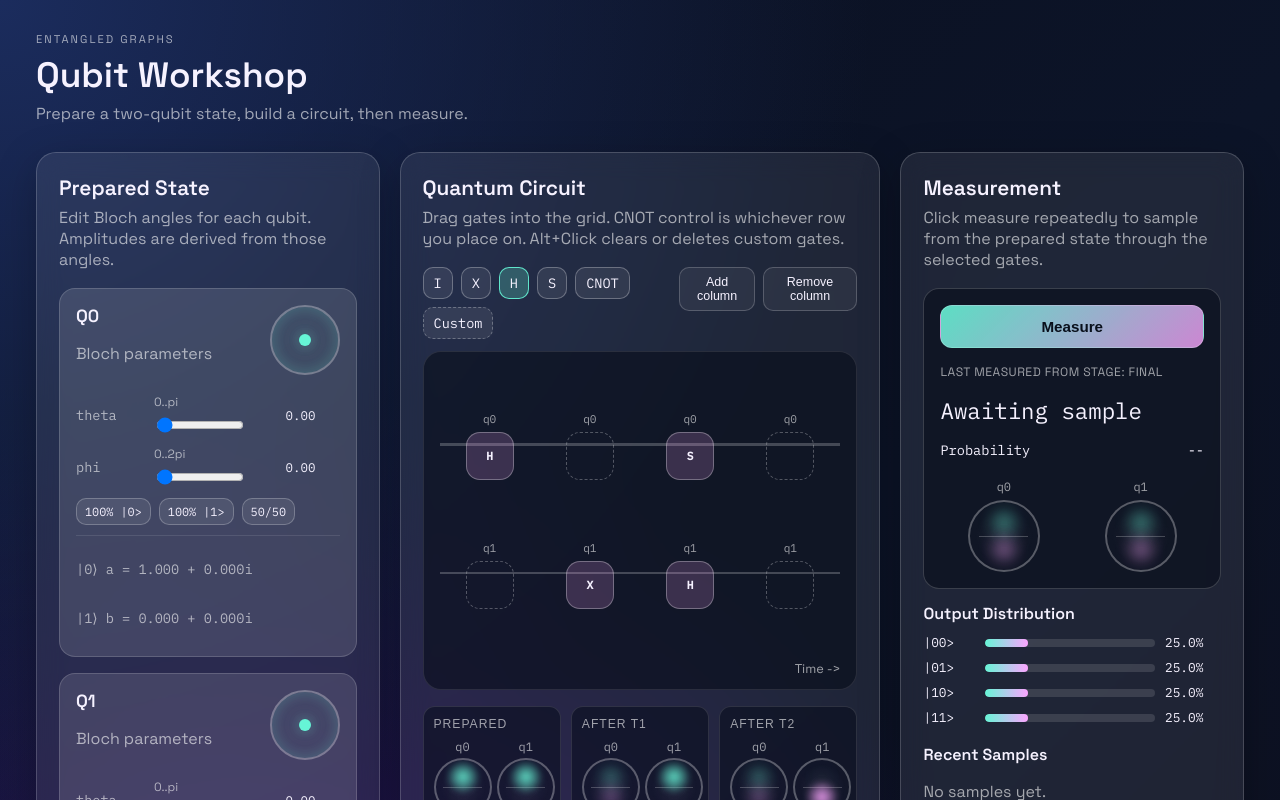
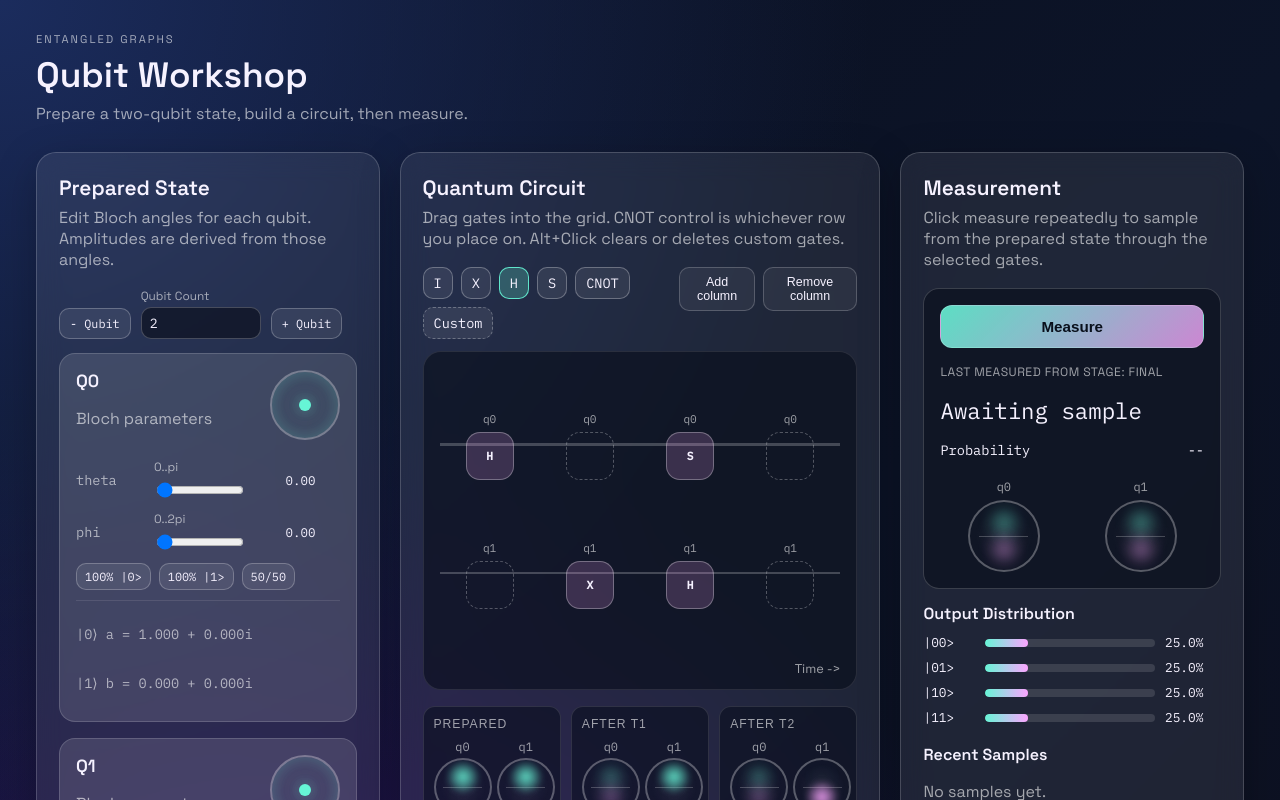
Before and after one commit to nomicflux/entangled-graphs, a Vue app: page / in a window 1280 px wide. Shown: the top 800 px of the page. Built offline with nearby package versions, Linux system fonts and the light colour scheme.

Commit message:
qubit addition/removal - phase 1

```diff
--- /dev/null
+++ b/src/basis.ts
@@ -0,0 +1,16 @@
+import type { BasisLabel } from "./types";
+
+export function basisLabel(index: number, qubitCount: number): BasisLabel {
+  return index.toString(2).padStart(qubitCount, "0");
+}
+
+export function basisLabels(qubitCount: number): BasisLabel[] {
+  const total = 1 << qubitCount;
+  const labels: BasisLabel[] = [];
+
+  for (let index = 0; index < total; index += 1) {
+    labels.push(basisLabel(index, qubitCount));
+  }
+
+  return labels;
+}
--- a/src/components/CircuitPanel.vue
+++ b/src/components/CircuitPanel.vue
@@ -189,7 +189,7 @@
 </template>
 
 <script setup lang="ts">
-import { reactive, ref } from "vue";
+import { computed, reactive, ref } from "vue";
 import type { CircuitColumn, GateCell, GateId, Operator, QubitRow } from "../types";
 import {
   appendColumn,
@@ -198,6 +198,7 @@ import {
   deleteCustomOperator,
   gateAt,
   gateLabel,
+  qubitCount,
   removeLastColumn,
   selectedStage,
   setGateAt,
@@ -210,8 +211,10 @@ import * as complex from "../complex";
 import BlochPairView from "./BlochPairView.vue";
 import StageInspector from "./StageInspector.vue";
 
-const builtinAndCnotGates: GateId[] = ["I", "X", "H", "S", "CNOT"];
-const rows: QubitRow[] = [0, 1];
+const builtinAndCnotGates = computed<GateId[]>(() =>
+  qubitCount.value >= 2 ? ["I", "X", "H", "S", "CNOT"] : ["I", "X", "H", "S"],
+);
+const rows = computed<QubitRow[]>(() => (qubitCount.value >= 2 ? [0, 1] : [0]));
 
 const isCustomModalOpen = ref(false);
 const customLabel = ref("");
--- a/src/components/PrepPanel.vue
+++ b/src/components/PrepPanel.vue
@@ -3,6 +3,15 @@
     <div class="panel-header">
       <h2>Prepared State</h2>
       <p>Edit Bloch angles for each qubit. Amplitudes are derived from those angles.</p>
+    </div>
+
+    <div class="qubit-controls">
+      <button type="button" class="qubit-count-btn" @click="removeQubit()" :disabled="qubitCount <= 1">- Qubit</button>
+      <label class="qubit-count-field">
+        Qubit Count
+        <input :value="qubitCount" type="number" min="1" max="8" @change="handleCountInput" />
+      </label>
+      <button type="button" class="qubit-count-btn" @click="addQubit()" :disabled="qubitCount >= 8">+ Qubit</button>
     </div>
 
     <div class="qubit-grid">
@@ -50,7 +59,7 @@
     </div>
 
     <div class="prepared-distribution">
-      <h3>Prepared 2-Qubit Distribution</h3>
+      <h3>Prepared {{ qubitCount }}-Qubit Distribution</h3>
       <div v-for="entry in preparedDistribution" :key="entry.basis" class="prob-row">
         <span>|{{ entry.basis }}></span>
         <div class="prob-bar-wrap">
@@ -63,13 +72,10 @@
 </template>
 
 <script setup lang="ts">
-import { computed } from "vue";
 import type { BlochParams } from "../types";
-import { preparedQubits, preparedTwoQubitState, state } from "../state";
-import { measurement_distribution } from "../quantum";
+import { addQubit, preparedDistribution, preparedQubits, qubitCount, removeQubit, setQubitCount, state } from "../state";
 
 const amplitudes = preparedQubits;
-const preparedDistribution = computed(() => measurement_distribution(preparedTwoQubitState.value));
 const previewRadius = 26;
 
 const dotStyle = (q: BlochParams) => {
@@ -109,5 +115,10 @@ const applyPreset = (index: number, preset: Preset) => {
   entry.phi = 0;
 };
 
+const handleCountInput = (event: Event) => {
+  const target = event.target as HTMLInputElement;
+  setQubitCount(Number.parseInt(target.value, 10));
+};
+
 const formatPercent = (value: number): string => `${(value * 100).toFixed(1)}%`;
 </script>
--- a/src/quantum.ts
+++ b/src/quantum.ts
@@ -10,6 +10,7 @@ import type {
   TwoQubitState,
 } from "./types";
 import * as complex from "./complex";
+import { basisLabels } from "./basis";
 
 export type MeasurementSample = {
   basis: BasisProbability["basis"];
@@ -17,7 +18,7 @@ export type MeasurementSample = {
 };
 export type SingleGateResolver = (gate: SingleGateRef) => Operator | null;
 
-const basisLabels: BasisProbability["basis"][] = ["00", "01", "10", "11"];
+const twoQubitBasisLabels: BasisProbability["basis"][] = basisLabels(2);
 
 export function tensor_product_qubits(q0: Qubit, q1: Qubit): TwoQubitState {
   return [
@@ -102,7 +103,7 @@ export function measurement_distribution(state: TwoQubitState): BasisProbability
   const total = raw.reduce((acc, value) => acc + value, 0);
   const normalized = total > 0 ? raw.map((value) => value / total) : [0, 0, 0, 0];
 
-  return basisLabels.map((basis, index) => ({
+  return twoQubitBasisLabels.map((basis, index) => ({
     basis,
     probability: normalized[index],
   }));
--- a/src/state.ts
+++ b/src/state.ts
@@ -1,5 +1,6 @@
 import { computed, reactive } from "vue";
 import type {
+  BasisProbability,
   BlochParams,
   BuiltinSingleGateId,
   CircuitColumn,
@@ -15,9 +16,12 @@ import type {
 } from "./types";
 import * as complex from "./complex";
 import { H, I, S, X } from "./operator";
+import { basisLabels } from "./basis";
 import { bloch_pair_from_state, measurement_distribution, simulate_columns, tensor_product_qubits } from "./quantum";
 
 const CUSTOM_OPERATOR_STORAGE_KEY = "entangled.custom-operators.v1";
+const MIN_QUBITS = 1;
+const MAX_QUBITS = 8;
 
 const builtinOperatorMap: Record<BuiltinSingleGateId, Operator> = {
   I,
@@ -27,7 +31,7 @@ const builtinOperatorMap: Record<BuiltinSingleGateId, Operator> = {
 };
 
 export type CircuitState = {
-  preparedBloch: [BlochParams, BlochParams];
+  preparedBloch: BlochParams[];
   columns: CircuitColumn[];
   customOperators: CustomOperator[];
   selectedGate: GateId | null;
@@ -38,6 +42,7 @@ export const emptyColumn = (): CircuitColumn => ({ kind: "single", q0: null, q1:
 
 const isBuiltinSingleGate = (gate: string): gate is BuiltinSingleGateId => gate === "I" || gate === "X" || gate === "H" || gate === "S";
 const isSingleGate = (gate: GateCell): gate is SingleGateRef => gate !== null && gate !== "CNOT";
+const zeroBloch: BlochParams = { theta: 0, phi: 0 };
 
 const normalizeOperator = (operator: Operator): Operator => {
   const values = [operator.o00, operator.o01, operator.o10, operator.o11];
@@ -88,10 +93,7 @@ const persistCustomOperators = (customOperators: CustomOperator[]) => {
 };
 
 export const state = reactive<CircuitState>({
-  preparedBloch: [
-    { theta: 0, phi: 0 },
-    { theta: 0, phi: 0 },
-  ],
+  preparedBloch: [{ ...zeroBloch }, { ...zeroBloch }],
   columns: [
     { kind: "single", q0: "H", q1: null },
     { kind: "single", q0: null, q1: "X" },
@@ -110,6 +112,86 @@ export function qubitFromBloch(params: BlochParams): Qubit {
     a: complex.complex(Math.cos(halfTheta), 0),
     b: complex.complex(Math.cos(params.phi) * magnitude, Math.sin(params.phi) * magnitude),
   };
+}
+
+function zeroQubit(): Qubit {
+  return {
+    a: complex.complex(1, 0),
+    b: complex.complex(0, 0),
+  };
+}
+
+function sanitizeColumnsForQubitCount(count: number): void {
+  if (count >= 2) {
+    return;
+  }
+
+  for (let index = 0; index < state.columns.length; index += 1) {
+    const column = state.columns[index];
+    if (column.kind === "cnot") {
+      state.columns[index] = emptyColumn();
+      continue;
+    }
+    column.q1 = null;
+  }
+
+  if (state.selectedGate === "CNOT") {
+    state.selectedGate = null;
+  }
+}
+
+export const qubitCount = computed(() => state.preparedBloch.length);
+
+export function addQubit(): void {
+  if (state.preparedBloch.length >= MAX_QUBITS) {
+    return;
+  }
+  state.preparedBloch.push({ ...zeroBloch });
+}
+
+export function removeQubit(index: number = state.preparedBloch.length - 1): void {
+  if (state.preparedBloch.length <= MIN_QUBITS) {
+    return;
+  }
+
+  const target = Math.max(0, Math.min(index, state.preparedBloch.length - 1));
+  state.preparedBloch.splice(target, 1);
+
+  if (target === 0) {
+    for (let col = 0; col < state.columns.length; col += 1) {
+      const column = state.columns[col];
+      if (column.kind === "cnot") {
+        state.columns[col] = emptyColumn();
+        continue;
+      }
+      column.q0 = column.q1;
+      column.q1 = null;
+    }
+  } else if (target === 1) {
+    for (let col = 0; col < state.columns.length; col += 1) {
+      const column = state.columns[col];
+      if (column.kind === "cnot") {
+        state.columns[col] = emptyColumn();
+      } else {
+        column.q1 = null;
+      }
+    }
+  }
+
+  sanitizeColumnsForQubitCount(state.preparedBloch.length);
+}
+
+export function setQubitCount(nextCount: number): void {
+  const parsed = Number.isFinite(nextCount) ? Math.trunc(nextCount) : state.preparedBloch.length;
+  const clamped = Math.max(MIN_QUBITS, Math.min(MAX_QUBITS, parsed));
+
+  while (state.preparedBloch.length < clamped) {
+    addQubit();
+  }
+
+  while (state.preparedBloch.length > clamped) {
+    removeQubit(state.preparedBloch.length - 1);
+  }
 }
 
 export function gateAt(column: CircuitColumn, row: QubitRow): GateCell {
@@ -141,14 +223,31 @@ const resolveSingleGate = (gate: SingleGateRef): Operator | null => {
   return custom ? custom.operator : null;
 };
 
-export const preparedQubits = computed<[Qubit, Qubit]>(() => [
-  qubitFromBloch(state.preparedBloch[0]),
-  qubitFromBloch(state.preparedBloch[1]),
-]);
+export const preparedQubits = computed<Qubit[]>(() => state.preparedBloch.map(qubitFromBloch));
+
+const simulationPair = computed<[Qubit, Qubit]>(() => [preparedQubits.value[0] ?? zeroQubit(), preparedQubits.value[1] ?? zeroQubit()]);
 
 export const preparedTwoQubitState = computed<TwoQubitState>(() =>
-  tensor_product_qubits(preparedQubits.value[0], preparedQubits.value[1]),
+  tensor_product_qubits(simulationPair.value[0], simulationPair.value[1]),
 );
+
+export const preparedDistribution = computed<BasisProbability[]>(() => {
+  const labels = basisLabels(state.preparedBloch.length);
+
+  return labels.map((basis) => {
+    let probability = 1;
+
+    for (let bitIndex = 0; bitIndex < basis.length; bitIndex += 1) {
+      const qubit = preparedQubits.value[bitIndex] ?? zeroQubit();
+      const bit = basis[bitIndex];
+      const p0 = complex.magnitude_squared(qubit.a);
+      const p1 = complex.magnitude_squared(qubit.b);
+      probability *= bit === "0" ? p0 : p1;
+    }
+
+    return { basis, probability };
+  });
+});
 
 export const stateSnapshots = computed<TwoQubitState[]>(() =>
   simulate_columns(preparedTwoQubitState.value, state.columns, resolveSingleGate),
@@ -223,6 +322,9 @@ export function setGateAt(columnIndex: number, row: QubitRow, gate: GateCell): v
   }
 
   if (gate === "CNOT") {
+    if (state.preparedBloch.length < 2) {
+      return;
+    }
     state.columns[columnIndex] = { kind: "cnot", control: row, target: row === 0 ? 1 : 0 };
     return;
   }
--- a/src/styles/prep-panel.css
+++ b/src/styles/prep-panel.css
@@ -1,6 +1,41 @@
 .qubit-grid {
   display: grid;
   gap: 16px;
+}
+
+.qubit-controls {
+  display: flex;
+  align-items: end;
+  gap: 10px;
+  margin-bottom: 14px;
+  flex-wrap: wrap;
+}
+
+.qubit-count-field {
+  display: grid;
+  gap: 4px;
+  min-width: 120px;
+  font-size: 0.74rem;
+}
+
+.qubit-count-field input {
+  width: 100%;
+}
+
+.qubit-count-btn {
+  border: 1px solid rgba(255, 255, 255, 0.24);
+  background: rgba(255, 255, 255, 0.08);
+  color: var(--text);
+  border-radius: 10px;
+  padding: 7px 10px;
+  font-size: 0.74rem;
+  font-family: "IBM Plex Mono", monospace;
+  cursor: pointer;
+}
+
+.qubit-count-btn:disabled {
+  opacity: 0.4;
+  cursor: not-allowed;
 }
 
 .qubit-card {
--- a/src/types.ts
+++ b/src/types.ts
@@ -50,7 +50,7 @@ export type CustomOperator = {
     operator: Operator;
 };
 
-export type BasisLabel = "00" | "01" | "10" | "11";
+export type BasisLabel = string;
 export type TwoQubitState = [Complex, Complex, Complex, Complex];
 
 export type BasisProbability = {
```
Also changed, not shown: 1 other file (tests, documents, lock files or other folders).
